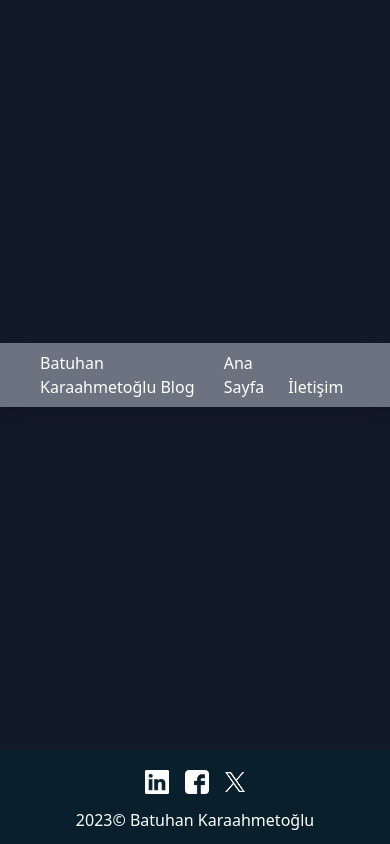
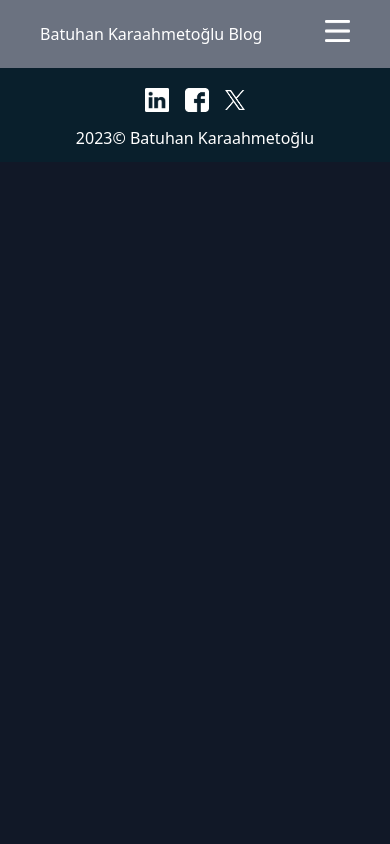
Before and after one commit to Batuhan445/blog-app, a Next.js app: page / in a window 390 px wide. Built offline with nearby package versions, Linux system fonts and the light colour scheme.

Commit message:
navbar fix and mobile fix started

```diff
--- a/src/components/Navbar.tsx
+++ b/src/components/Navbar.tsx
@@ -1,13 +1,39 @@
+"use client"
 import Link from 'next/link'
-import React from 'react'
+import React, { useState } from 'react'
+import Image from 'next/image'
 
 const Navbar = () => {
+
+  const [navbar, setNavbar] = useState(false)
+
+
   return (
-    <div className='flex justify-between items-center m-auto h-16 px-10 shadow-lg bg-gray-500'>
+
+    <div className='flex justify-between items-center py-5 px-10 shadow-lg bg-gray-500 text-white'>
+
       <Link href={"/"}>Batuhan Karaahmetoğlu Blog</Link>
-      <div className='space-x-6'>
-        <Link href={"/"}>Ana Sayfa</Link>
-        <Link href={'/contact'}>İletişim</Link>
+
+      <div className='flex'>
+
+        <div className='md:hidden'>
+
+      <button>
+        <Image
+        src={'/hamburger-menu.png'}
+        alt={'hamburger-menu'}
+        width={25}
+        height={20}
+        />
+      </button>
+
+        </div>
+
+        <div className='hidden md:flex md:space-x-4 '>
+        <Link className='hover:text-gray-700 transition' href={"/"}>Ana Sayfa</Link>
+        <Link className='hover:text-gray-700 transition' href={'/contact'}>İletişim</Link>
+        </div>
+
       </div>
 
     </div>
```
